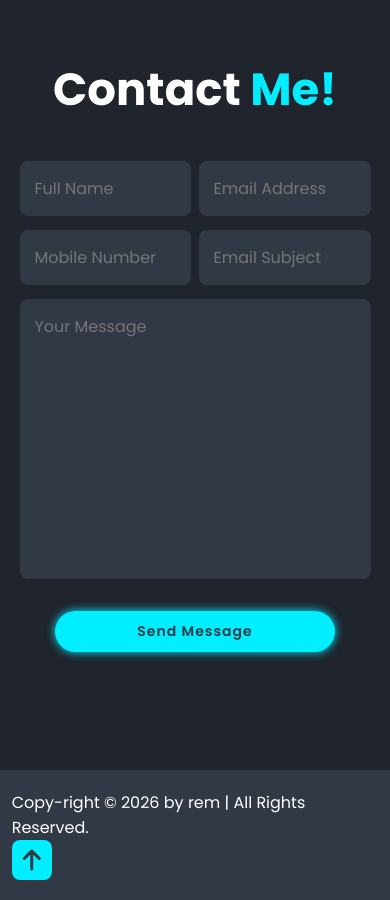
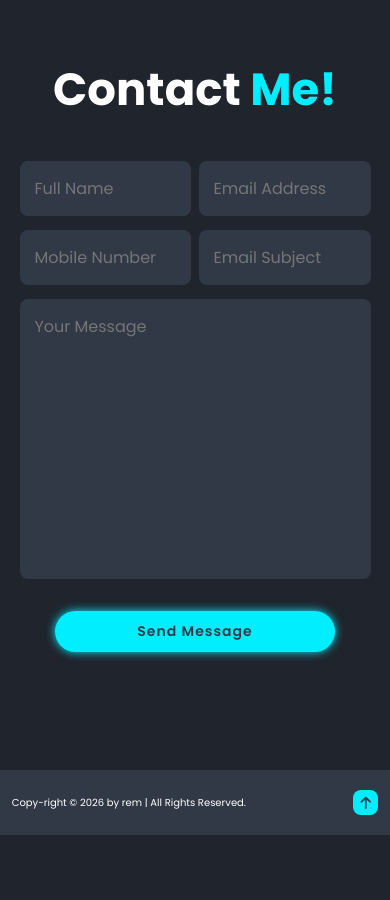
Before and after one commit to remsarumagar/portfolio, a plain HTML site: page index.html in a window 390 px wide. Shown: the part 4553-5453 px from the top of the page. After the commit the page ends 5388 px from the top, so only its background shows below. Drawn offline with Linux system fonts and the light colour scheme.

Commit message:
Updated portfolio

```diff
--- a/style.css
+++ b/style.css
@@ -1236,32 +1236,45 @@ span {
     display: flex;
     justify-content: space-between;
     align-items: center;
-    flex-wrap: wrap;
+    gap: 1rem;
     padding: 2rem 9%;
     background-color: var(--second-bg-color);
 }
+
+.footer-text {
+    min-width: 0;
+}
+
 .footer-text p {
-    font-size:1.6rem
+    font-size: clamp(1rem, 2vw, 1.6rem);
+    white-space: nowrap;
+}
+
+.footer-icontop {
+    flex-shrink: 0;
 }
 
 .footer-icontop a {
-    height: 4rem;
-    width: 4rem;
+    width: clamp(2.5rem, 5vw, 4rem);
+    height: clamp(2.5rem, 5vw, 4rem);
     display: flex;
     justify-content: center;
     align-items: center;
-    padding: .8rem;
+    padding: clamp(.4rem, 1vw, .8rem);
     border-radius: .8rem;
     transition: .5s ease;
     background-color: var(--main-color);
 }
+
 .footer-icontop a:hover {
     box-shadow: 0 0 1rem var(--main-color);
 }
+
 .footer-icontop a i {
-    font-size: 2.4rem;
+    font-size: clamp(1.4rem, 3vw, 2.4rem);
     color: var(--second-bg-color);
 }
+
 
 /* skilll section main */
 .my-skills {
```
Lines whose indentation alone changed are shown as unchanged.
